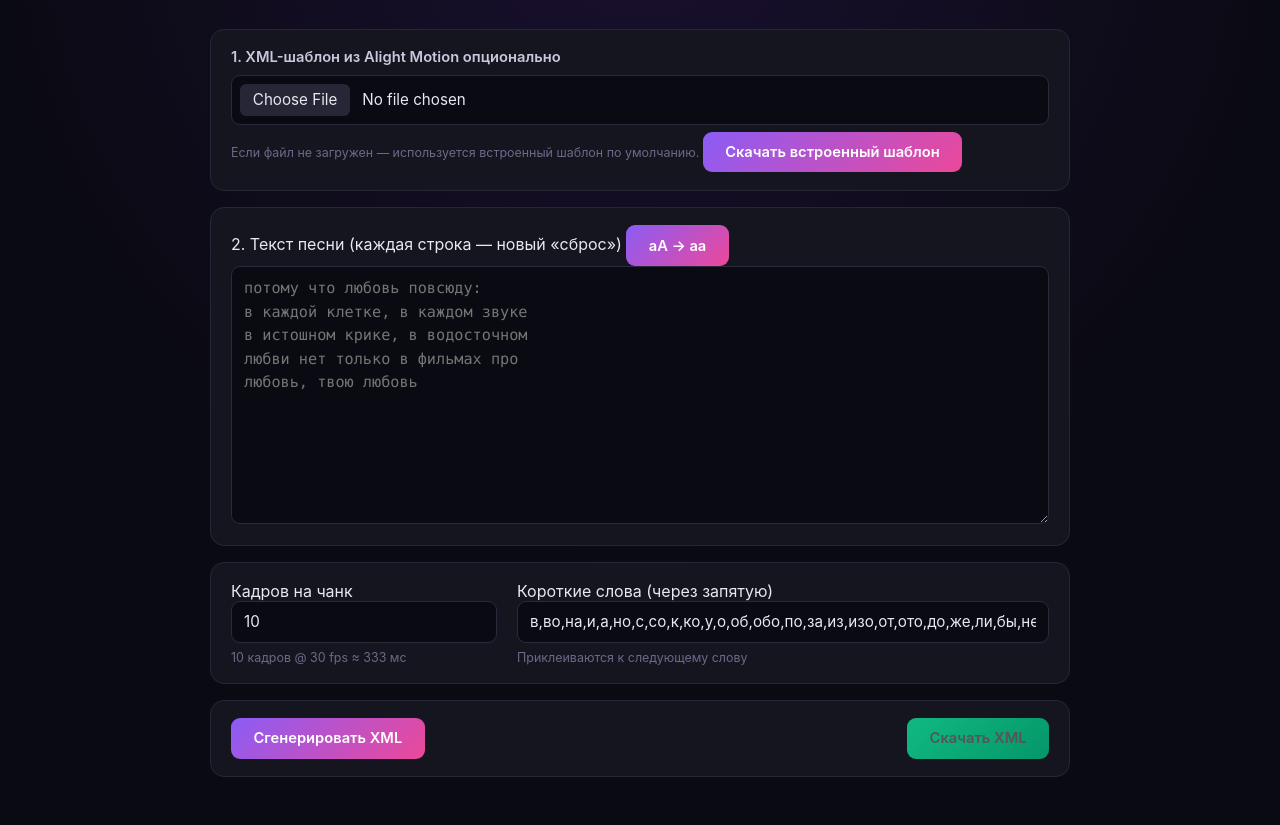
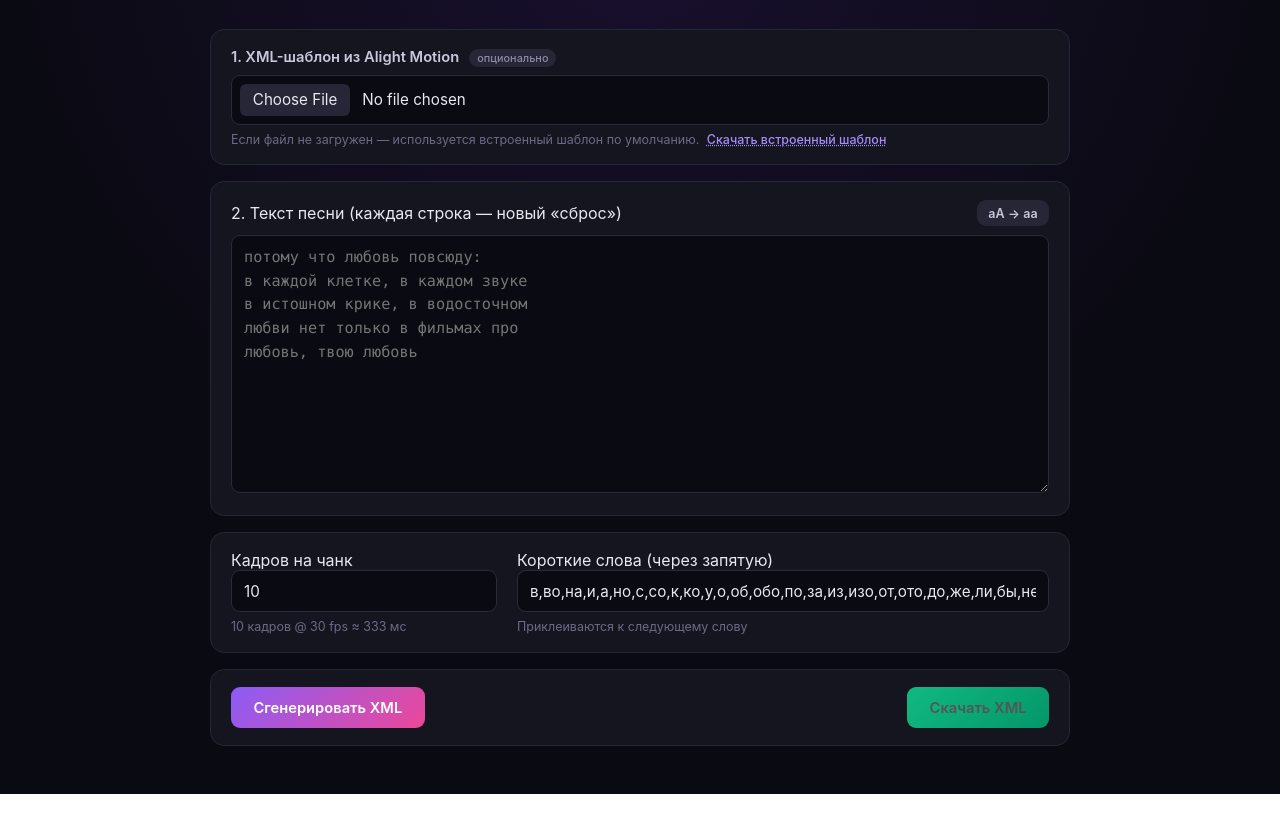
Before and after one commit to neketon/xml-lyrics-maker, a plain HTML site: page index.html in a window 1280 px wide. Shown: the part 106-931 px from the top of the page. After the commit the page ends 900 px from the top, so only its background shows below. Drawn offline with Linux system fonts and the light colour scheme.

Commit message:
Update style.css

```diff
--- a/style.css
+++ b/style.css
@@ -104,3 +104,47 @@ button:disabled { background: #262636; color: #555; cursor: not-allowed; }
 .status:empty { padding: 0; min-height: 0; }
 .status.success { background: rgba(16,185,129,0.12); color: #34d399; border: 1px solid rgba(16,185,129,0.25); }
 .status.error { background: rgba(239,68,68,0.12); color: #f87171; border: 1px solid rgba(239,68,68,0.25); }
+/* --- Кнопки-дополнения --- */
+.label-row {
+  display: flex;
+  align-items: center;
+  justify-content: space-between;
+  gap: 0.75rem;
+  margin-bottom: 0.55rem;
+}
+.label-row > label { margin-bottom: 0; }
+
+.btn-secondary {
+  background: #262636;
+  color: #c8c8dc;
+}
+.btn-secondary:hover:not(:disabled) { background: #2f2f42; }
+
+.btn-sm {
+  padding: 0.35rem 0.7rem;
+  font-size: 0.78rem;
+  letter-spacing: 0.01em;
+}
+
+.btn-link {
+  background: none;
+  color: #a78bfa;
+  padding: 0;
+  font-size: inherit;
+  font-weight: 500;
+  text-decoration: underline dotted;
+  margin-left: 0.25rem;
+}
+.btn-link:hover:not(:disabled) { color: #c4b5fd; background: none; }
+
+.badge {
+  font-size: 0.68rem;
+  padding: 0.12rem 0.5rem;
+  border-radius: 20px;
+  background: #262636;
+  color: #8a8aa8;
+  font-weight: 500;
+  margin-left: 0.4rem;
+  vertical-align: middle;
+  text-transform: lowercase;
+}
```
